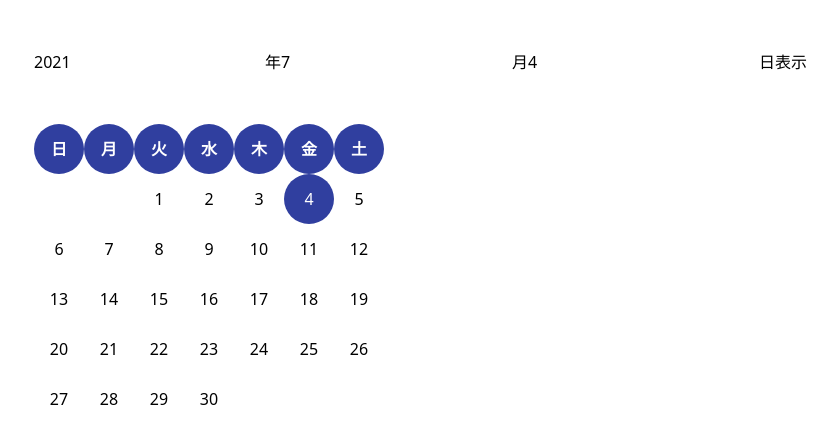
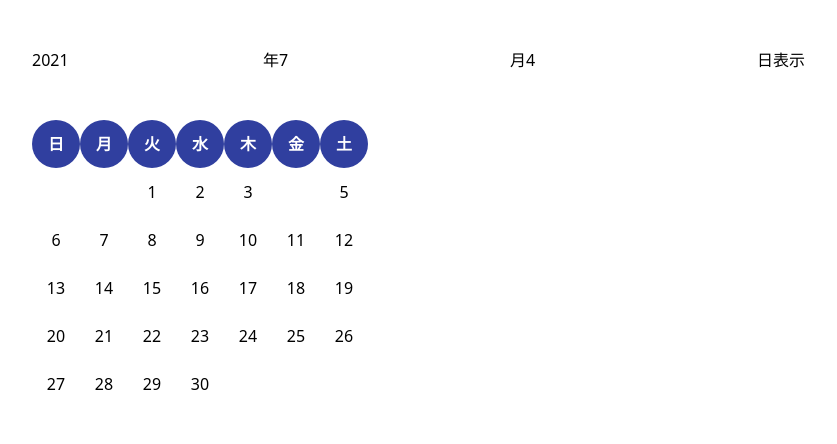
Before and after one commit to shogoroy/labs, a Next.js app: page /calender in a window 1280 px wide. Both pictures are taken after a click on the button "表示". Shown: the top 444 px of the page, without its empty margins (16-853 px from the left). Built offline with nearby package versions, Linux system fonts and the light colour scheme.

Commit message:
♻️ Refactor by using tailwind

```diff
--- a/src/app/calender/page.tsx
+++ b/src/app/calender/page.tsx
@@ -1,39 +1,9 @@
-import { makeStyles } from "@material-ui/core/styles"
+import clsx from "clsx"
 import dayjs from "dayjs"
 import React from "react"
 import { useForm } from "react-hook-form"
 
 interface Props {}
-
-const useStyles = makeStyles(() => ({
-  root: {
-    backgroundColor: "#ffffff",
-    color: "#000",
-    padding: "50px",
-  },
-  formContainer: {
-    marginBottom: "50px",
-  },
-  weekDay: {
-    height: "50px",
-    width: "50px",
-    borderRadius: "25px",
-    backgroundColor: "#303f9f",
-    color: "#ffffff",
-  },
-  date: {
-    height: "50px",
-    width: "50px",
-    borderRadius: "25px",
-    backgroundColor: "#ffffff",
-    color: "#000000",
-    textAlign: "center",
-  },
-  targetDate: {
-    backgroundColor: "#303f9f",
-    color: "#ffffff",
-  },
-}))
 
 const CalenderPage: React.FC<Props> = () => {
   const today = dayjs()
@@ -46,7 +16,6 @@ const CalenderPage: React.FC<Props> = () => {
     startDay: number
   }
   const [weeks, setWeeks] = React.useState<Week[]>([])
-  const classes = useStyles()
 
   const { register, getValues } = useForm({
     defaultValues: {
@@ -96,8 +65,8 @@ const CalenderPage: React.FC<Props> = () => {
   }
 
   return (
-    <div className={classes.root}>
-      <div className={classes.formContainer}>
+    <div className={clsx("bg-white", "text-black", "p-12")}>
+      <div className={"mb-12"}>
         <form>
           <input
             id="year"
@@ -124,13 +93,20 @@ const CalenderPage: React.FC<Props> = () => {
         <table>
           {/* these should be rendered by Array.map */}
           <tr>
-            <th className={classes.weekDay}>日</th>
-            <th className={classes.weekDay}>月</th>
-            <th className={classes.weekDay}>火</th>
-            <th className={classes.weekDay}>水</th>
-            <th className={classes.weekDay}>木</th>
-            <th className={classes.weekDay}>金</th>
-            <th className={classes.weekDay}>土</th>
+            {["日", "月", "火", "水", "木", "金", "土"].map((day) => (
+              <th
+                key={day}
+                className={clsx(
+                  "h-12",
+                  "w-12",
+                  "rounded-full",
+                  "bg-[#303f9f]",
+                  "text-white"
+                )}
+              >
+                {day}
+              </th>
+            ))}
           </tr>
 
           {weeks.map((week) => (
@@ -138,11 +114,15 @@ const CalenderPage: React.FC<Props> = () => {
               {week.dates.map((date) => (
                 <td
                   key={date}
-                  className={
-                    targetDate === date
-                      ? [classes.date, classes.targetDate].join(" ")
-                      : classes.date
-                  }
+                  className={clsx(
+                    "h-12",
+                    "w-12",
+                    "rounded-full",
+                    "bg-white",
+                    "text-black",
+                    "text-center",
+                    targetDate === date && ["bg-[#303f9f]", "text-white"]
+                  )}
                 >
                   {date}
                 </td>
```
